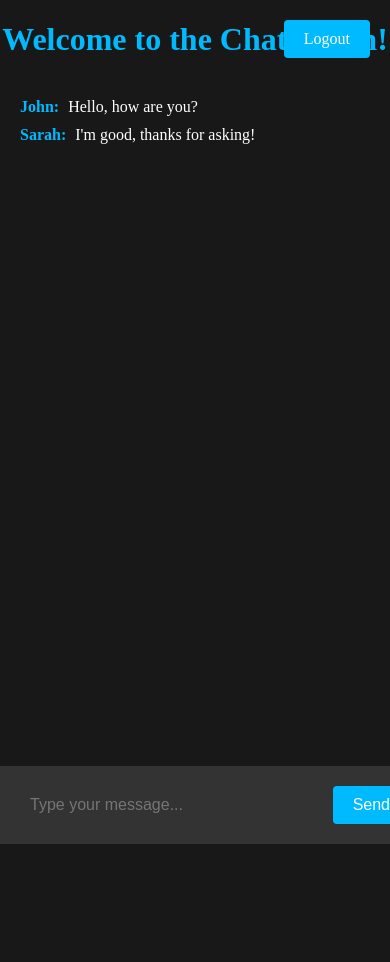
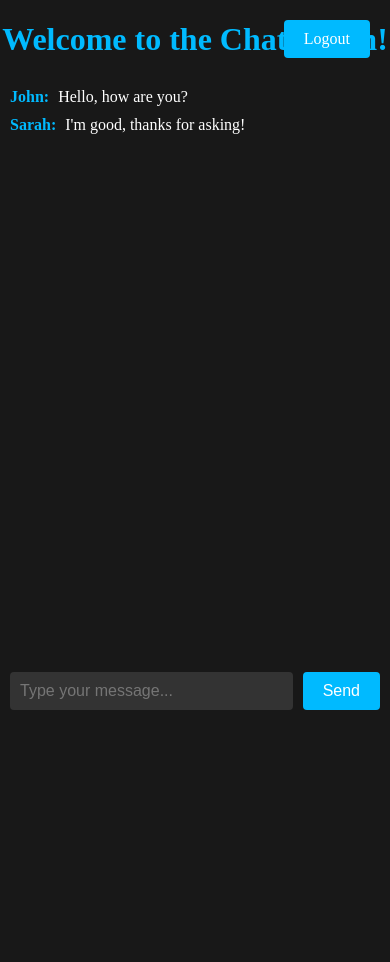
Before and after one commit to AnozieChibuike/webChatO, a Flask app: template app/templates/chat.html in a window 390 px wide. After the commit the page ends 710 px from the top, so only its background shows below. Run offline with Flask 3, Linux system fonts and the light colour scheme; the template is opened without the code that fills it, so the values that code supplies are empty; some libraries are stand-ins or nearby versions.

Commit message:
Update chat.html

```diff
--- a/app/templates/chat.html
+++ b/app/templates/chat.html
@@ -8,11 +8,11 @@
   <style>
 /* Custom CSS styles for the techno-themed chat interface */
 /* Custom CSS styles for the chat interface */
+ /* Custom CSS styles for the chat interface */
 
 body {
     background-color: #181818;
     margin: 0;
-    overflow: hidden;
 }
 
 #chat-container {
@@ -23,7 +23,7 @@ body {
     color: #fff;
     display: flex;
     flex-direction: column;
-    height: 100vh;
+    height: calc(100vh - 40px); /* Subtracting 40px for padding */
 }
 
 h1 {
@@ -54,12 +54,6 @@ h1 {
 .chat-input {
     display: flex;
     align-items: center;
-    position: fixed;
-    bottom: 0;
-    left: 0;
-    width: 100%;
-    padding: 10px;
-    background-color: #333;
 }
 
 .chat-input input[type="text"] {
@@ -100,12 +94,16 @@ h1 {
     background-color: #0097d1;
 }
 
-@media (max-width: 600px) {
-    .chat-input {
-        padding: 20px;
+@media (max-width: 414px) {
+    /* Styles for iPhone 8 Plus screen */
+    #chat-container {
+        padding: 10px;
+    }
+
+    .messages {
+        max-height: calc(100vh - 280px); /* Adjust the value based on your content */
     }
 }
-
 
   </style>
 </head>
```
